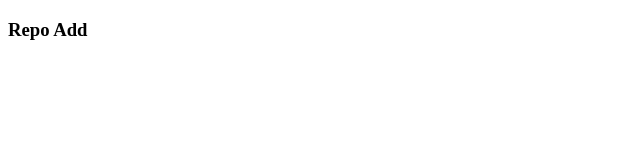
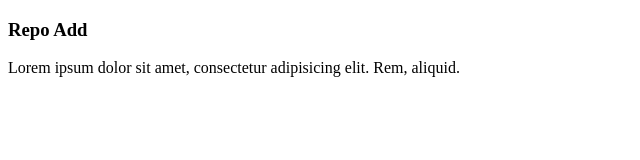
Before and after one commit to SHUVO-24/my-github-repo, a plain HTML site: page index.html in a window 1280 px wide. Shown: the whole page, without its empty margins (0-640 px from the left). Drawn offline with Linux system fonts and the light colour scheme.

Commit message:
Paragraph commit

```diff
--- a/index.html
+++ b/index.html
@@ -7,5 +7,6 @@
 </head>
 <body>
     <h3>Repo Add</h3>
+    <p>Lorem ipsum dolor sit amet, consectetur adipisicing elit. Rem, aliquid.</p>
 </body>
 </html>
```
